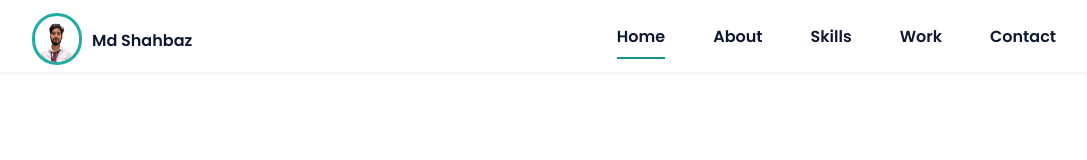
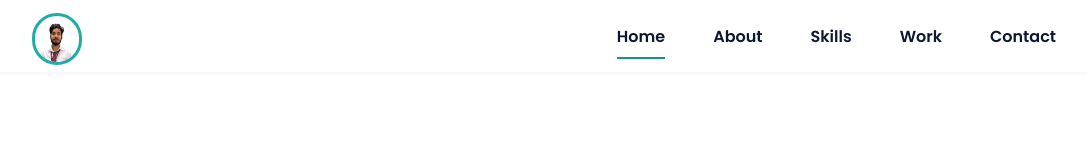
Before and after one commit to mdshahbazansari/Portfolio-shahbaz, a plain HTML site: page index.html in a window 1280 px wide. Shown: the top 160 px of the page, without its empty margins (96-1183 px from the left). Drawn offline with nearby package versions, Linux system fonts and the light colour scheme.

Commit message:
Update Heading for name website index.html

```diff
--- a/index.html
+++ b/index.html
@@ -32,7 +32,7 @@
         <nav class="nav bd-grid">
             <div style="display: flex; margin-top:6px;">
                 <img class="nav__logo_img" src="./assets/img/logo.png" alt="logo">
-                <a href="#home" class="nav__logo" style="margin-top: 15px; padding-left:10px;">Md Shahbaz </a>
+<!--                 <a href="#home" class="nav__logo" style="margin-top: 15px; padding-left:10px;">Md Shahbaz </a> -->
             </div>
 
             <div class="nav__menu" id="nav-menu">
```
Lines whose indentation alone changed are shown as unchanged.
